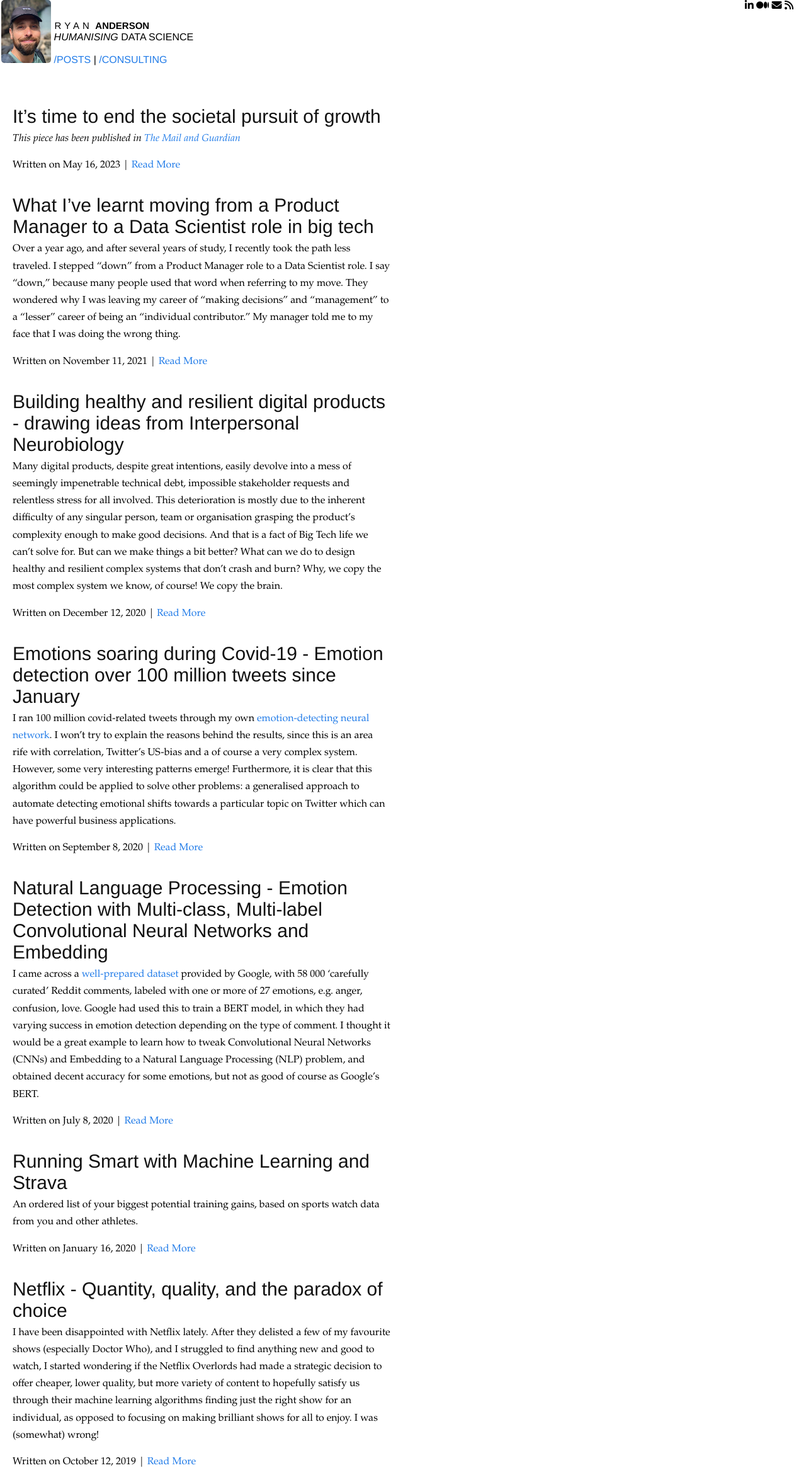
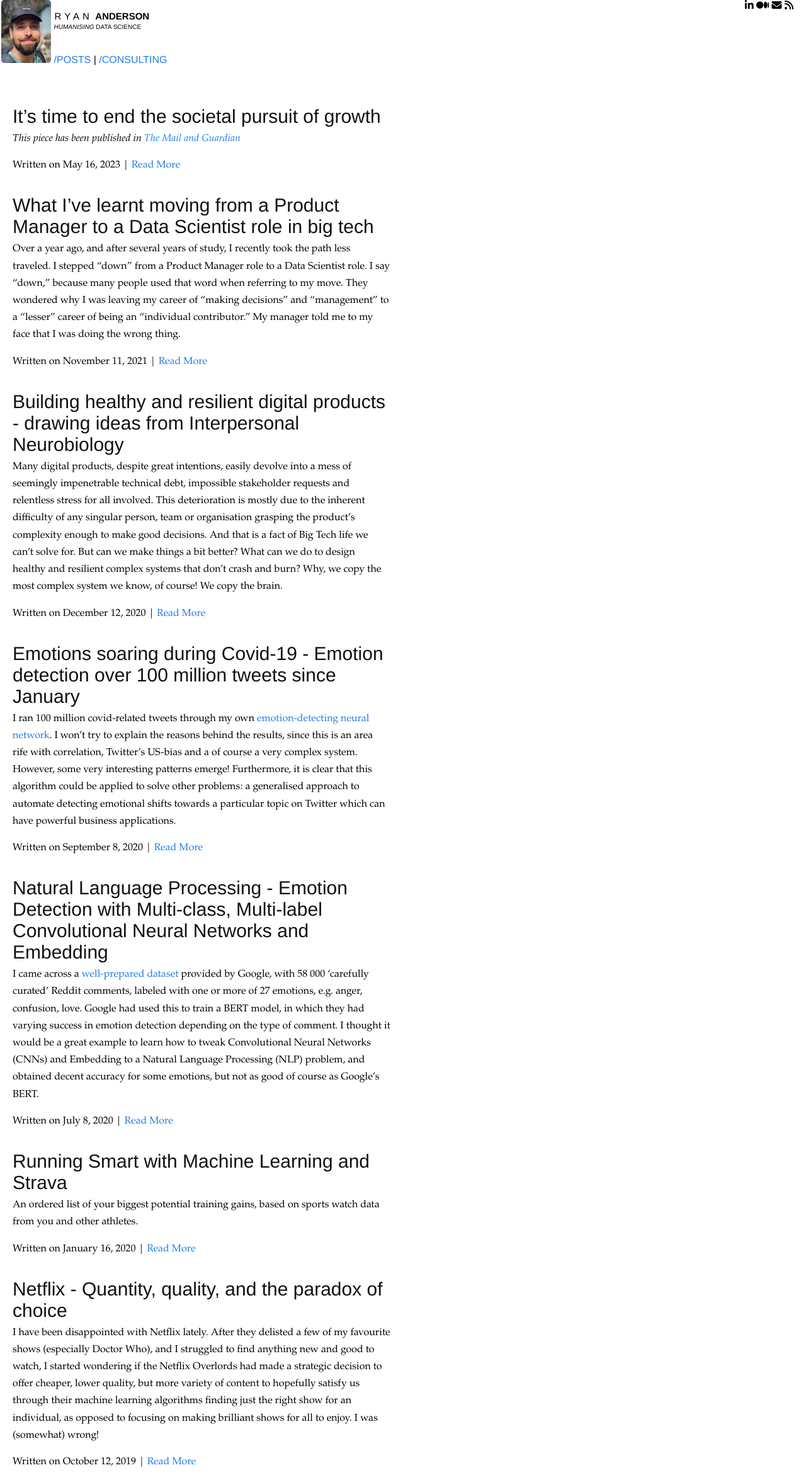
Before and after one commit to ryan-anderson-ds/ryan-anderson-ds.github.io, a Jekyll site: the page built from index.html, in a window 1280 px wide. Shown: the whole page at 63% size. Built offline with Jekyll 4.4.1, drawn with Linux system fonts in a browser that asks for light colours.

Commit message:
Update sidebar.html

```diff
--- a/_includes/sidebar.html
+++ b/_includes/sidebar.html
@@ -10,7 +10,7 @@
       <span id="lname">{{ site.name|split:' '|last }}</span>
     </a>
     <br>
-    <section class = "subtitle">
+    <section class = "subt">
     <i>humanising</i> data science
     </section>
 
```
